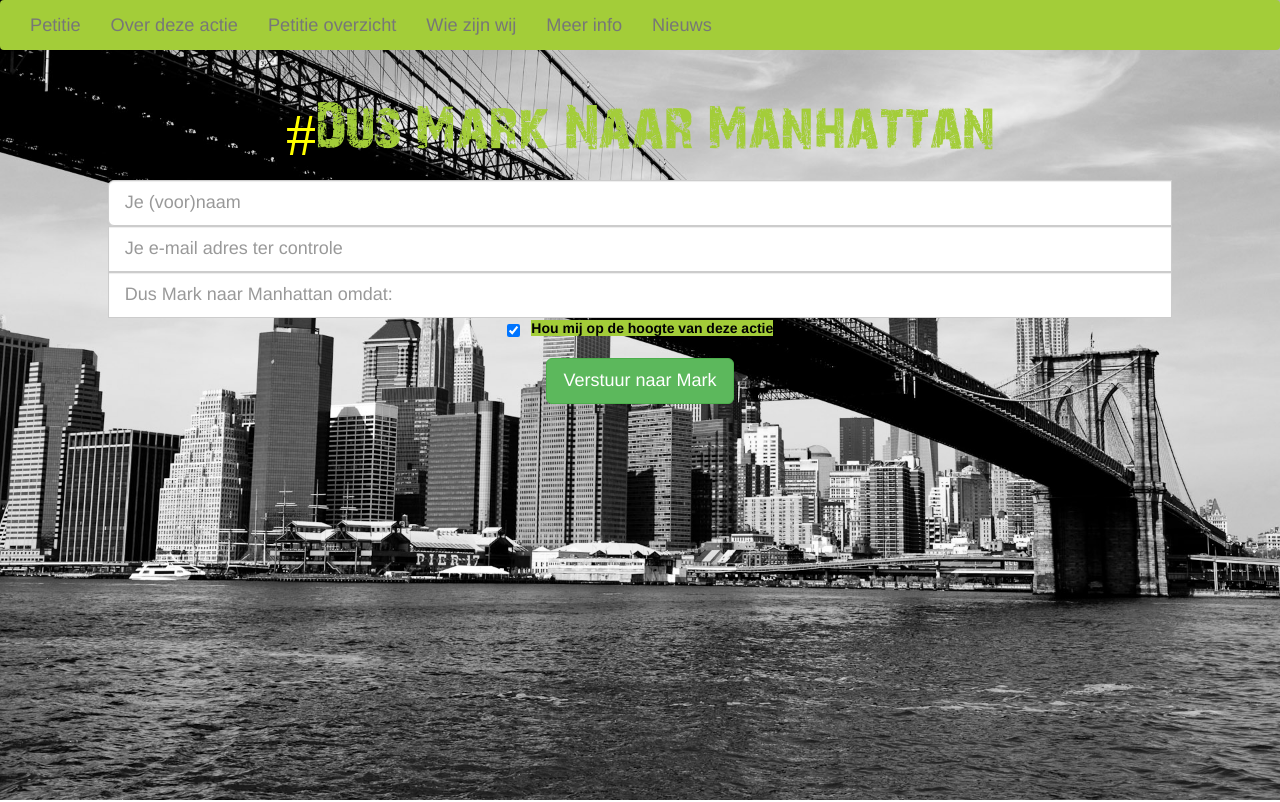
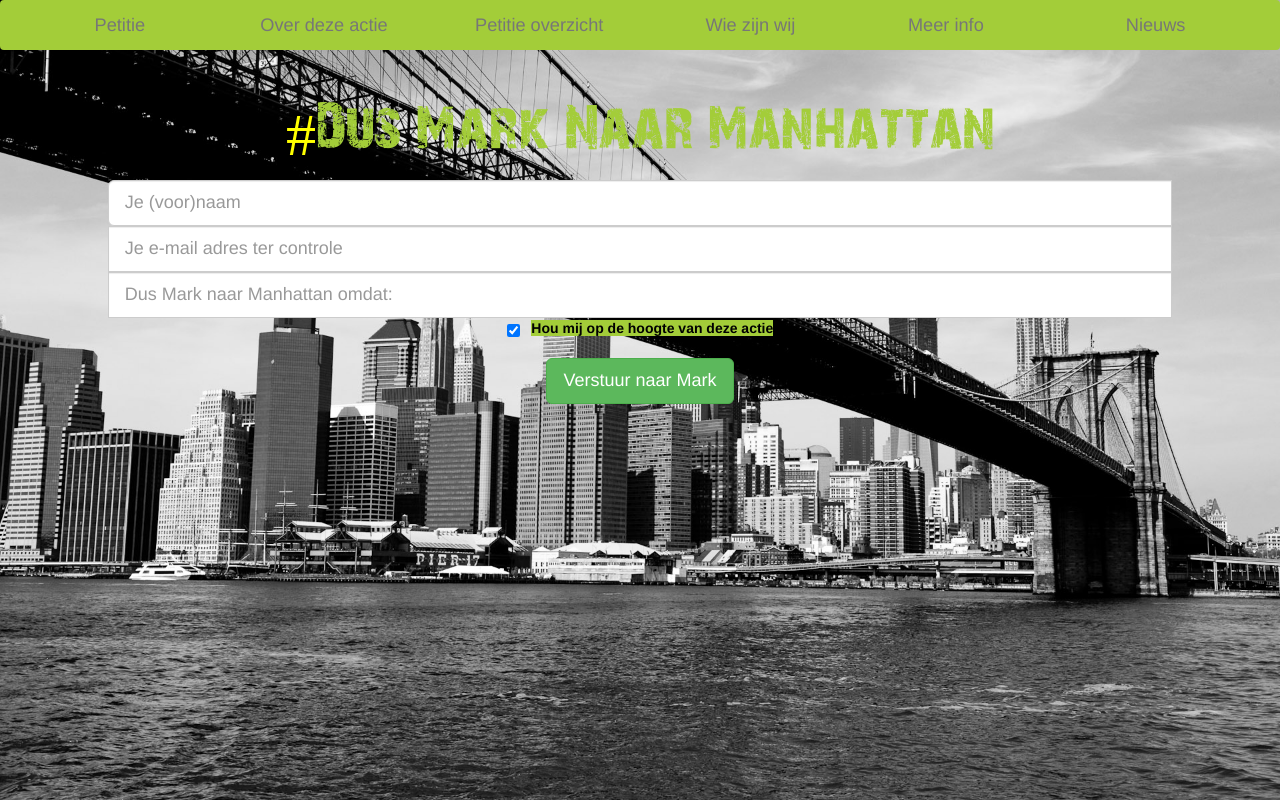
Before and after one commit to toonverbeek/jongduurzaam, a website: page app/index.html in a window 1280 px wide. Shown: the top 802 px of the page. Drawn offline with Linux system fonts and the light colour scheme; files that its build step writes are made by us from their sources; a script that the page names is missing; files whose address does not match are found by name.

Commit message:
justified navbar text

```diff
--- a/app/styles/main.css
+++ b/app/styles/main.css
@@ -38,7 +38,12 @@ h1{
 
 .nav-item{
     cursor:pointer;
+    background-color:#a3cd39;
+}
 
+/* Fix so for navbar-nav & nav-justify work together */
+.navbar-nav.nav-justified > li{
+    float:none;
 }
 
 li a{
--- a/app/views/navigation.html
+++ b/app/views/navigation.html
@@ -9,7 +9,7 @@
         </button>
     </div>
     <div class="collapse navbar-collapse" id="navbar-collapse-1">
-        <ul class="nav navbar-nav">
+        <ul class="nav navbar-nav nav-justified">
             <li ng-click="goToElement('nav-petition', 'signup-cover')" id="nav-petition"><a class="nav-item">Petitie</a></li>
             <li ng-click="goToElement('nav-about', 'social')" id="nav-about"><a class="nav-item">Over deze actie</a></li>
             <li ng-click="goToElement('nav-petitions', 'petitions')" id="nav-petitions"><a class="nav-item">Petitie overzicht</a></li>
```
Also changed, not shown: dist/index.html, dist/styles/9a3f5f91.main.css (deleted), dist/styles/ee0b8253.main.css (added), dist/views/navigation.html, 1 other file.
